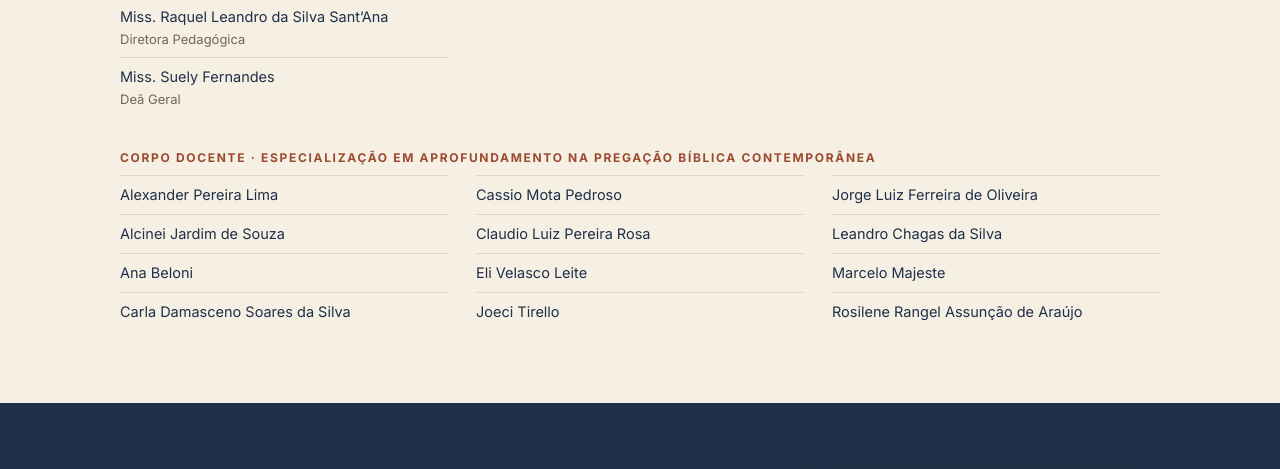
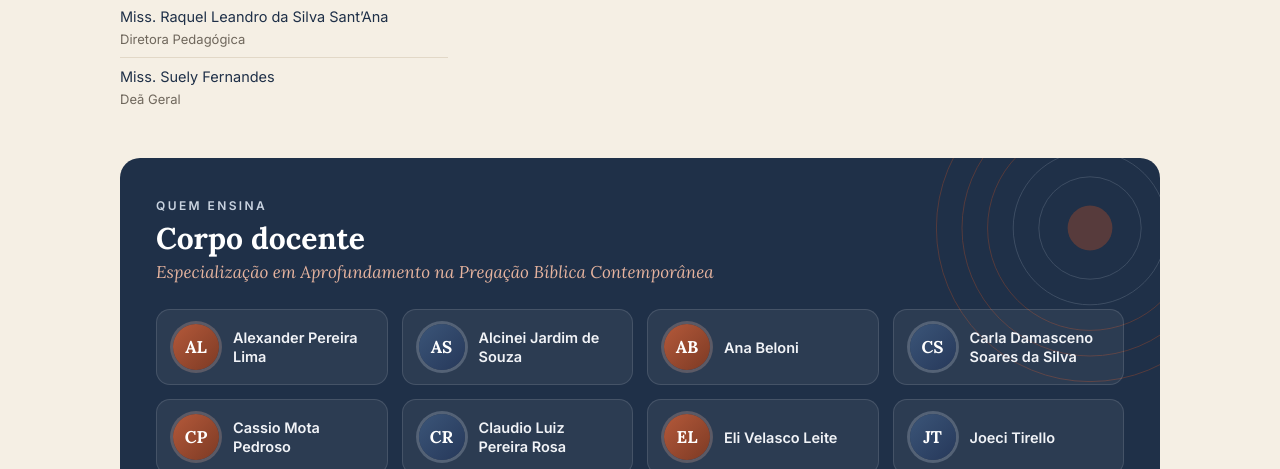
Before and after one commit to alexandrebeloniimw-cmyk/pregacao-biblica-contemporanea-projetos, a plain HTML site: page index.html in a window 1280 px wide. Shown: the part 5230-5699 px from the top of the page. Drawn offline with Linux system fonts and the light colour scheme.

Commit message:
Corpo docente em destaque
Co-Authored-By: Claude Opus 5.5 <noreply@anthropic.com>
Claude-Session: https://claude.ai/code/session_01RmxGmrmbycrSVFP3Etbp99

```diff
--- a/index.html
+++ b/index.html
@@ -118,6 +118,19 @@ footer b{color:#fff}
 .sbtn.wa:hover{background:#25d366;color:#fff;border-color:#25d366}
 .sbtn.ig{color:#b1306b;border-color:#f0c6d8}
 .sbtn.ig:hover{background:linear-gradient(45deg,#f09433,#dc2743 50%,#bc1888);color:#fff;border-color:transparent}
+.docentes{position:relative;overflow:hidden;margin-top:40px;background:var(--ink);border-radius:20px;padding:40px 36px 36px}
+.drings{position:absolute;right:-90px;top:-90px;width:320px;height:320px;opacity:.45;pointer-events:none}
+.dhead{position:relative;margin-bottom:26px}
+.dhead h3{font:700 30px/1.15 Lora;color:#fff;margin:8px 0 6px}
+.dhead p{font:italic 400 17px Lora;color:#e7b49f;margin:0}
+.dgrid{position:relative;display:grid;grid-template-columns:repeat(4,1fr);gap:14px}
+.doc{display:flex;align-items:center;gap:14px;background:rgba(255,255,255,.06);border:1px solid rgba(255,255,255,.12);border-radius:14px;padding:14px 16px;transition:all .2s}
+.doc:hover{background:rgba(255,255,255,.11);border-color:rgba(231,180,159,.55);transform:translateY(-2px)}
+.mono{flex:none;width:46px;height:46px;border-radius:50%;display:grid;place-items:center;font:700 17px Lora;color:#fff;background:linear-gradient(135deg,#b4593a,#7d3a24);box-shadow:0 0 0 3px rgba(231,180,159,.25)}
+.doc:nth-child(even) .mono{background:linear-gradient(135deg,#3b5578,#26385a);box-shadow:0 0 0 3px rgba(201,211,224,.25)}
+.nm{font:600 14.5px/1.35 Inter;color:#f1f3f7}
+@media (max-width:980px){.dgrid{grid-template-columns:repeat(2,1fr)}}
+@media (max-width:520px){.dgrid{grid-template-columns:1fr}.docentes{padding:30px 20px}}
 /* ---- ementa ---- */
 .ementa{background:var(--paper)}
 .ementa .lead{font:400 18px/1.7 Lora;color:#4a453e;max-width:760px;margin:-10px 0 30px}
@@ -348,11 +361,11 @@ footer a{color:#e7b49f;text-decoration:none}
    <li>Roberto Canário<span>Secretário</span></li>
   </ul></div>
  </div>
- <div class="exblock prof"><h4>Corpo docente · Especialização em Aprofundamento na Pregação Bíblica Contemporânea</h4><ul>
-  <li>Alexander Pereira Lima</li><li>Alcinei Jardim de Souza</li><li>Ana Beloni</li><li>Carla Damasceno Soares da Silva</li>
-  <li>Cassio Mota Pedroso</li><li>Claudio Luiz Pereira Rosa</li><li>Eli Velasco Leite</li><li>Joeci Tirello</li>
-  <li>Jorge Luiz Ferreira de Oliveira</li><li>Leandro Chagas da Silva</li><li>Marcelo Majeste</li><li>Rosilene Rangel Assunção de Araújo</li>
- </ul></div>
+ <div class="docentes">
+  <svg class="drings" viewBox="0 0 200 200" aria-hidden="true"><g fill="none" stroke="#9c4a2f" stroke-width=".6"><circle cx="100" cy="100" r="96"/><circle cx="100" cy="100" r="80"/><circle cx="100" cy="100" r="64"/></g><g fill="none" stroke="#c9d3e0" stroke-width=".5" opacity=".5"><circle cx="100" cy="100" r="48"/><circle cx="100" cy="100" r="32"/></g><circle cx="100" cy="100" r="14" fill="#9c4a2f"/></svg>
+  <div class="dhead"><div class="kick">Quem ensina</div><h3>Corpo docente</h3><p>Especialização em Aprofundamento na Pregação Bíblica Contemporânea</p></div>
+  <div class="dgrid"><div class="doc"><span class="mono">AL</span><span class="nm">Alexander Pereira Lima</span></div><div class="doc"><span class="mono">AS</span><span class="nm">Alcinei Jardim de Souza</span></div><div class="doc"><span class="mono">AB</span><span class="nm">Ana Beloni</span></div><div class="doc"><span class="mono">CS</span><span class="nm">Carla Damasceno Soares da Silva</span></div><div class="doc"><span class="mono">CP</span><span class="nm">Cassio Mota Pedroso</span></div><div class="doc"><span class="mono">CR</span><span class="nm">Claudio Luiz Pereira Rosa</span></div><div class="doc"><span class="mono">EL</span><span class="nm">Eli Velasco Leite</span></div><div class="doc"><span class="mono">JT</span><span class="nm">Joeci Tirello</span></div><div class="doc"><span class="mono">JO</span><span class="nm">Jorge Luiz Ferreira de Oliveira</span></div><div class="doc"><span class="mono">LS</span><span class="nm">Leandro Chagas da Silva</span></div><div class="doc"><span class="mono">MM</span><span class="nm">Marcelo Majeste</span></div><div class="doc"><span class="mono">RA</span><span class="nm">Rosilene Rangel Assunção de Araújo</span></div></div>
+ </div>
 </div></section>
 
 <section class="sharebox" id="compartilhar"><div class="wrap grid2">
```
